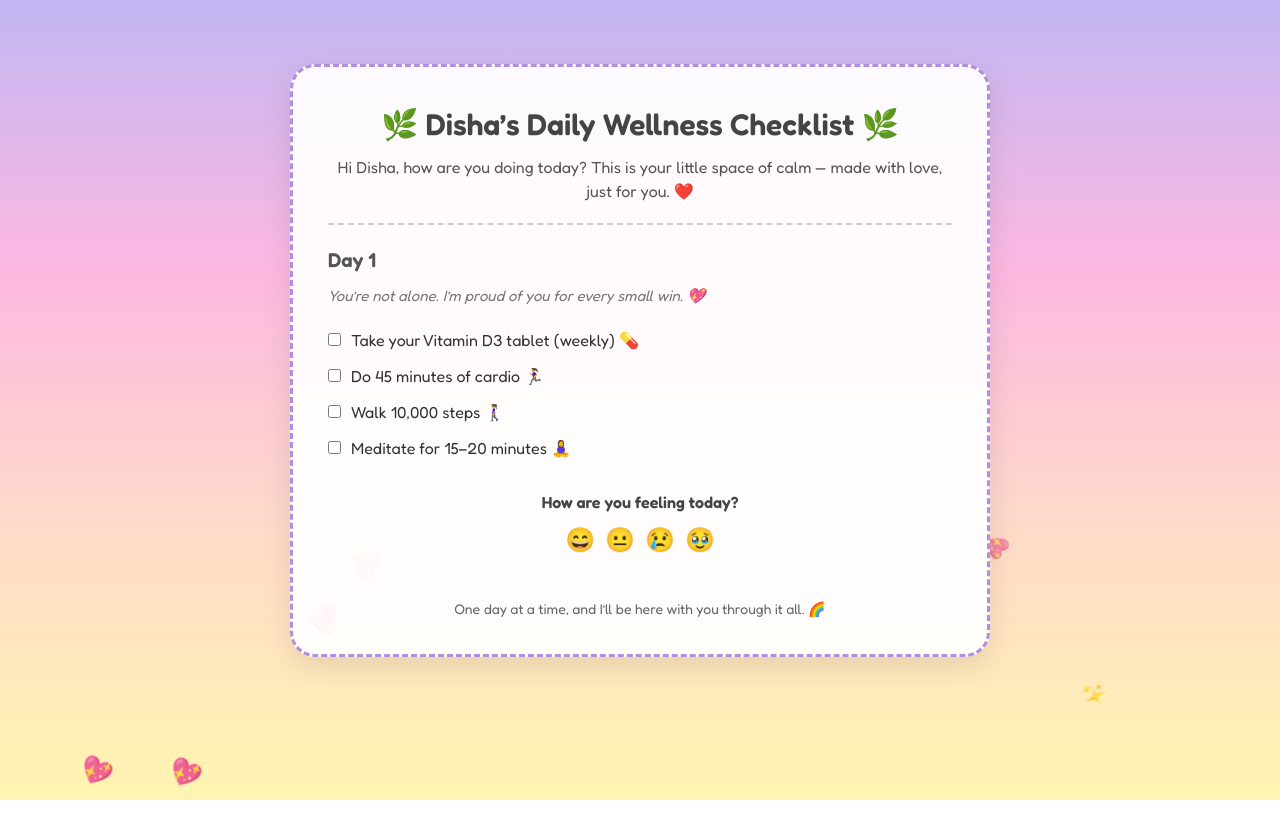
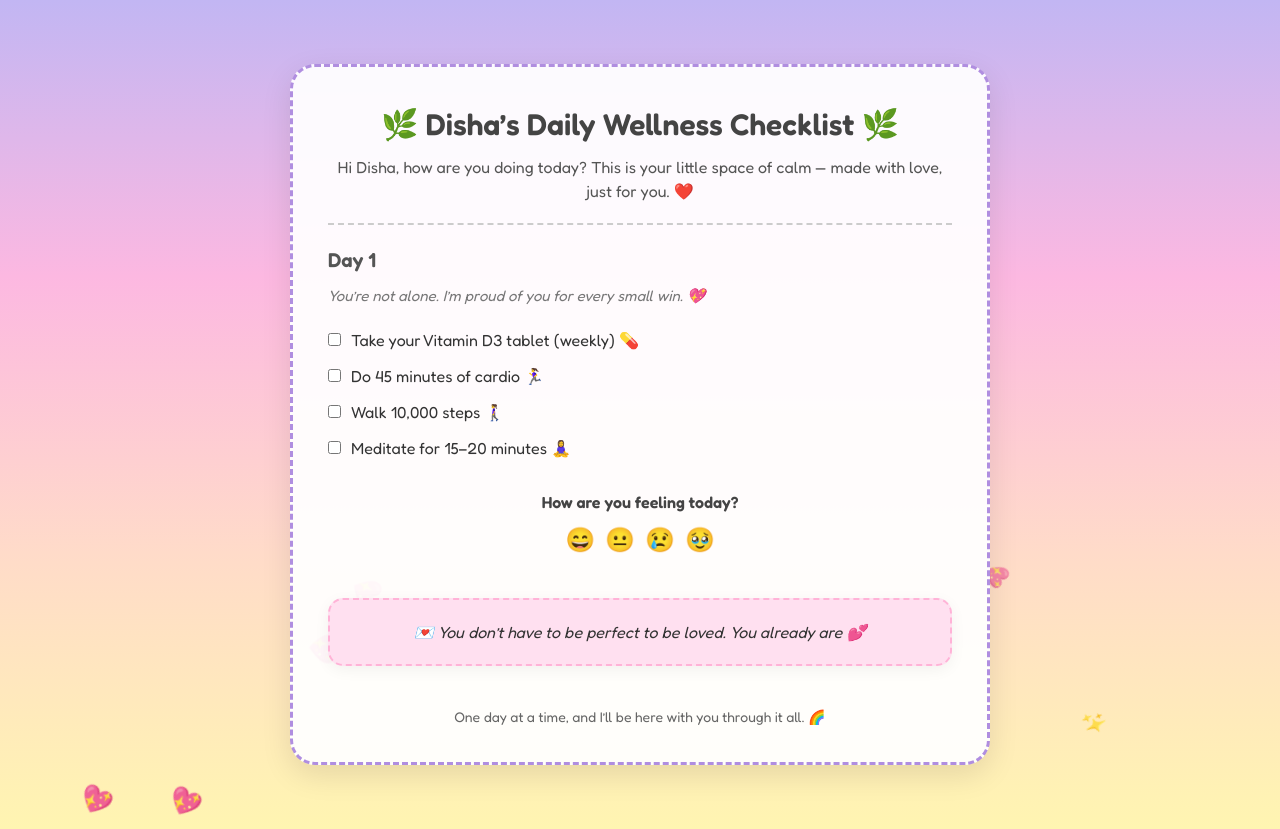
Before and after one commit to Sumeet-Builds-Stuffs/health-checklist, a Next.js app: page / in a window 1280 px wide. Before the commit the page ends 800 px from the top, so only its background shows below. Built offline with nearby package versions, Linux system fonts and the light colour scheme.

Commit message:
Added daily rotating Love Notes section 💌✨

```diff
--- a/src/app/page.js
+++ b/src/app/page.js
@@ -5,6 +5,19 @@ export default function Home() {
   const [dayIndex, setDayIndex] = useState(0);
   const [checkedGoals, setCheckedGoals] = useState([]);
   const [mood, setMood] = useState(null);
+
+  const loveNotes = [
+    "You don’t have to be perfect to be loved. You already are 💕",
+    "You’re doing amazing, even if it doesn’t feel like it 💫",
+    "One step at a time. You’ve got this — and you’ve got me 🫶",
+    "Some days will feel heavier. That’s okay. You’re allowed 🌧️",
+    "You make my world brighter — even on your dim days 🌈",
+    "Breathe. You’re safe. You’re strong. You’re supported 💖",
+    "You’re allowed to rest. Rest is part of healing 💤",
+    "Even when you doubt yourself, I believe in you ✨",
+    "Progress, not perfection. Always. 🌱",
+    "You’re my favorite kind of magic 💫"
+  ];
 
   const generateDays = () => {
     const baseQuotes = [
@@ -123,7 +136,6 @@ export default function Home() {
         }
       `}</style>
 
-      {/* Floating hearts/sparkles */}
       {[...Array(15)].map((_, i) => (
         <div
           key={i}
@@ -201,6 +213,22 @@ export default function Home() {
           {mood && <p style={{ marginTop: '10px', color: '#666' }}>Mood saved: {mood}</p>}
         </div>
 
+        {/* Love Note */}
+        <div style={{
+          marginTop: '40px',
+          background: '#ffe0f0',
+          borderRadius: '15px',
+          padding: '20px',
+          fontSize: '16px',
+          color: '#333',
+          fontStyle: 'italic',
+          textAlign: 'center',
+          border: '2px dashed #ffb3d7',
+          boxShadow: '0 4px 15px rgba(0,0,0,0.05)'
+        }}>
+          💌 {loveNotes[dayIndex % loveNotes.length]}
+        </div>
+
         <p style={{ marginTop: '40px', fontSize: '14px', textAlign: 'center', color: '#666' }}>
           One day at a time, and I’ll be here with you through it all. 🌈
         </p>
```
